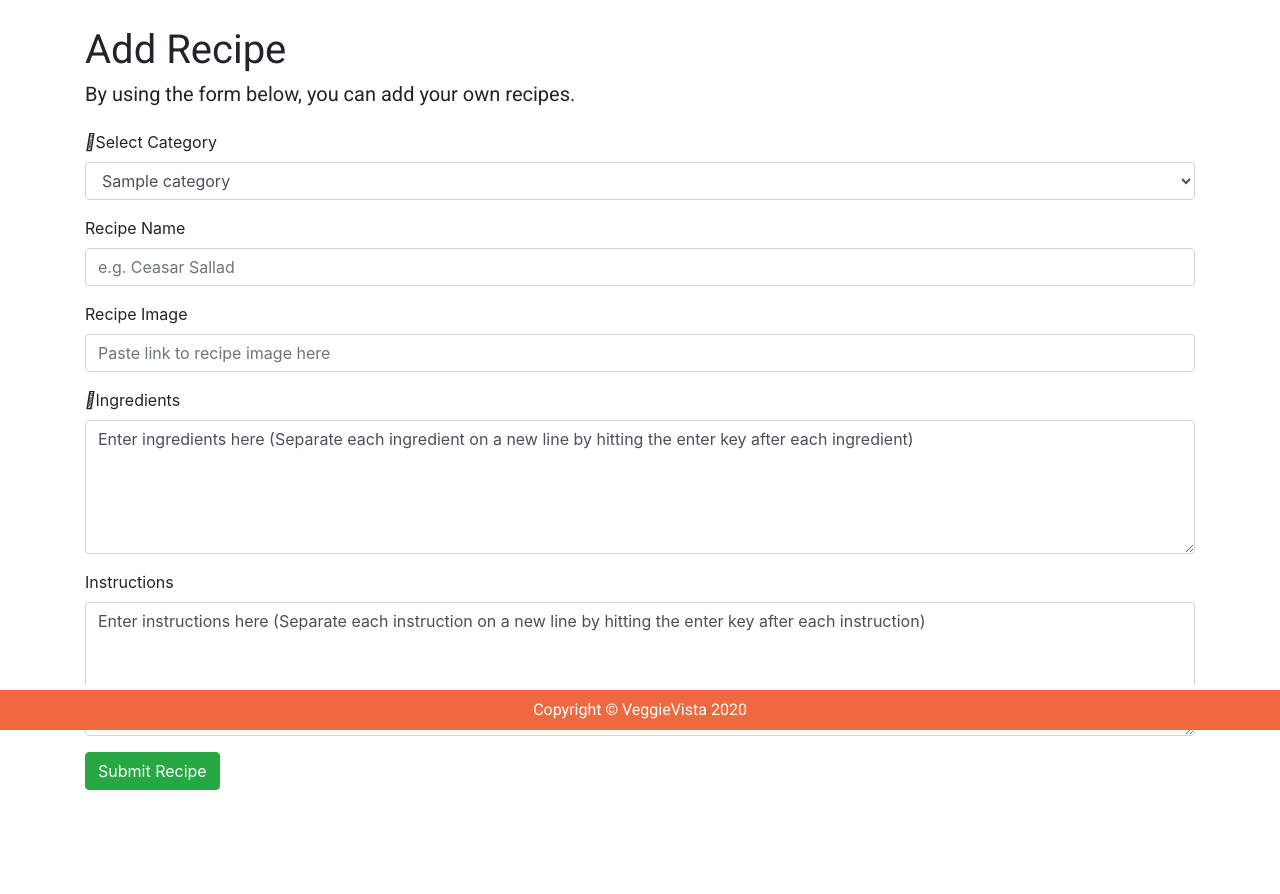
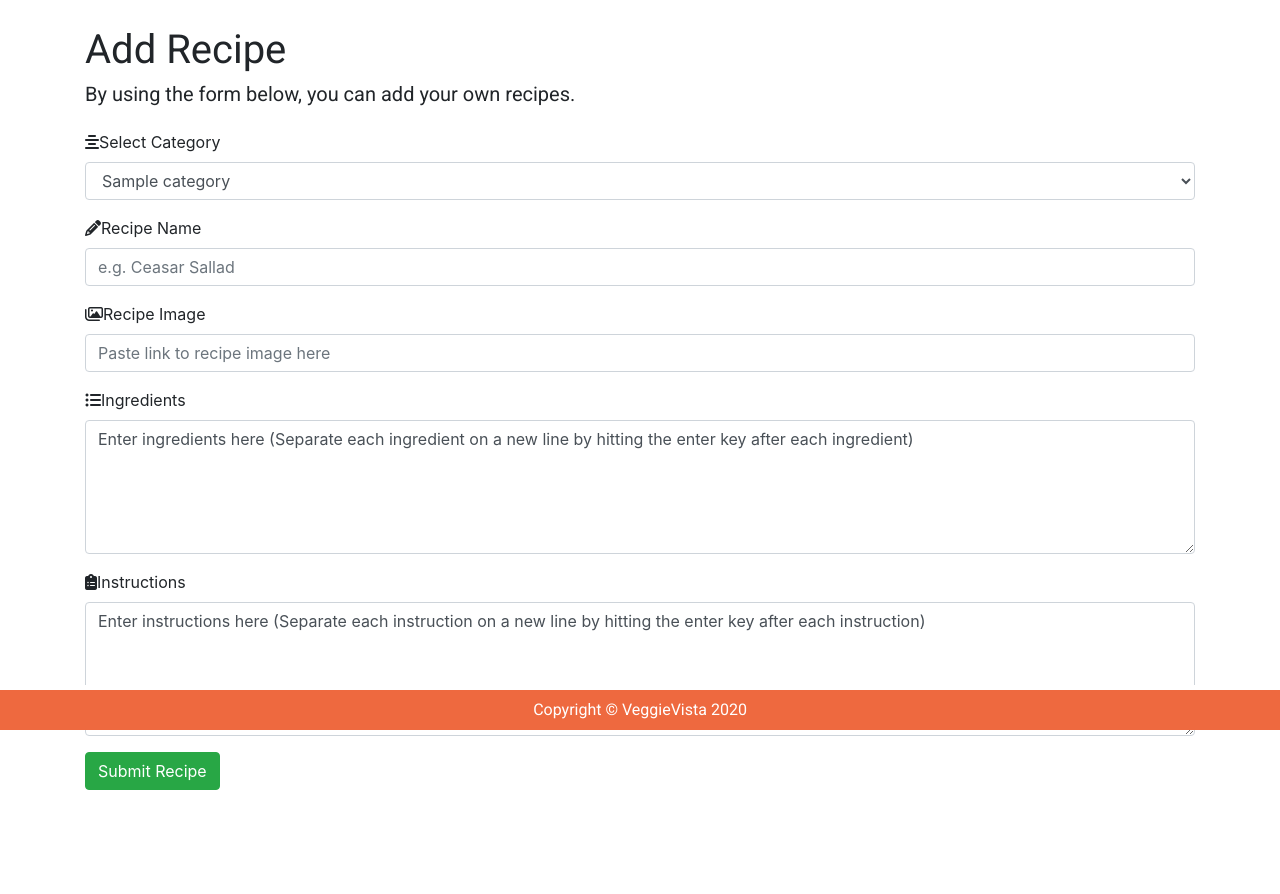
Before and after one commit to 3PU/cook-book-milestone-project, a Flask app: page /add_recipes in a window 1280 px wide. Shown: the part 70-964 px from the top of the page. Run offline with Flask 2, Linux system fonts and the light colour scheme; a database or web service that is not in the repository returns one stand-in record (values such as "Sample title"); some libraries are stand-ins or nearby versions.

Commit message:
Updated fontawesome link

```diff
--- a/templates/base.html
+++ b/templates/base.html
@@ -5,8 +5,8 @@
     <meta name="viewport" content="width=device-width, initial-scale=1.0">
     <meta http-equiv="X-UA-Compatible" content="ie=edge">
     <link rel="stylesheet" href="https://stackpath.bootstrapcdn.com/bootstrap/4.3.1/css/bootstrap.min.css" integrity="sha384-ggOyR0iXCbMQv3Xipma34MD+dH/1fQ784/j6cY/iJTQUOhcWr7x9JvoRxT2MZw1T" crossorigin="anonymous">
-    <link rel="stylesheet" href="https://stackpath.bootstrapcdn.com/font-awesome/4.7.0/css/font-awesome.min.css" type="text/css" />
     <link rel="stylesheet" href="../static/css/style.css">
+    <script src="https://kit.fontawesome.com/1cbdb627c6.js" crossorigin="anonymous"></script>
     <title>Document</title>
 </head>
 <body>
```
